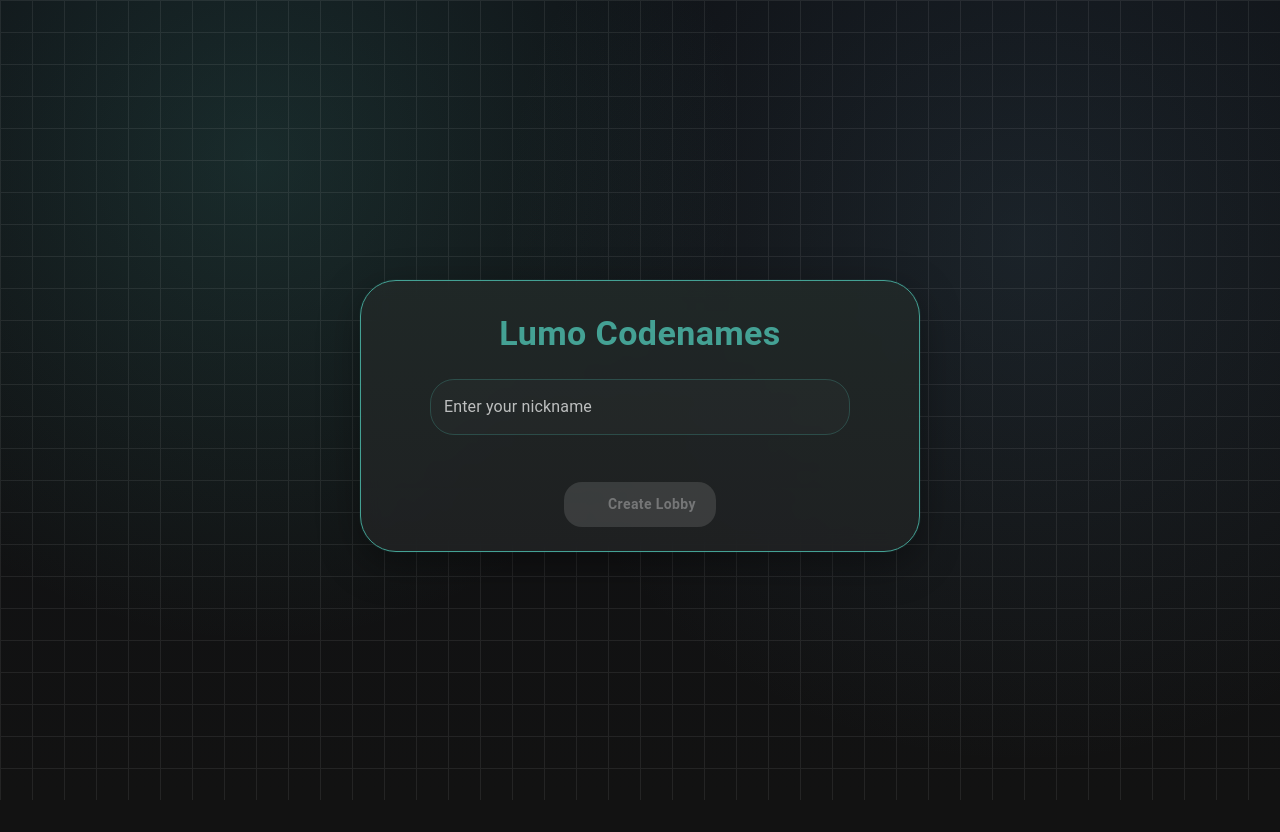
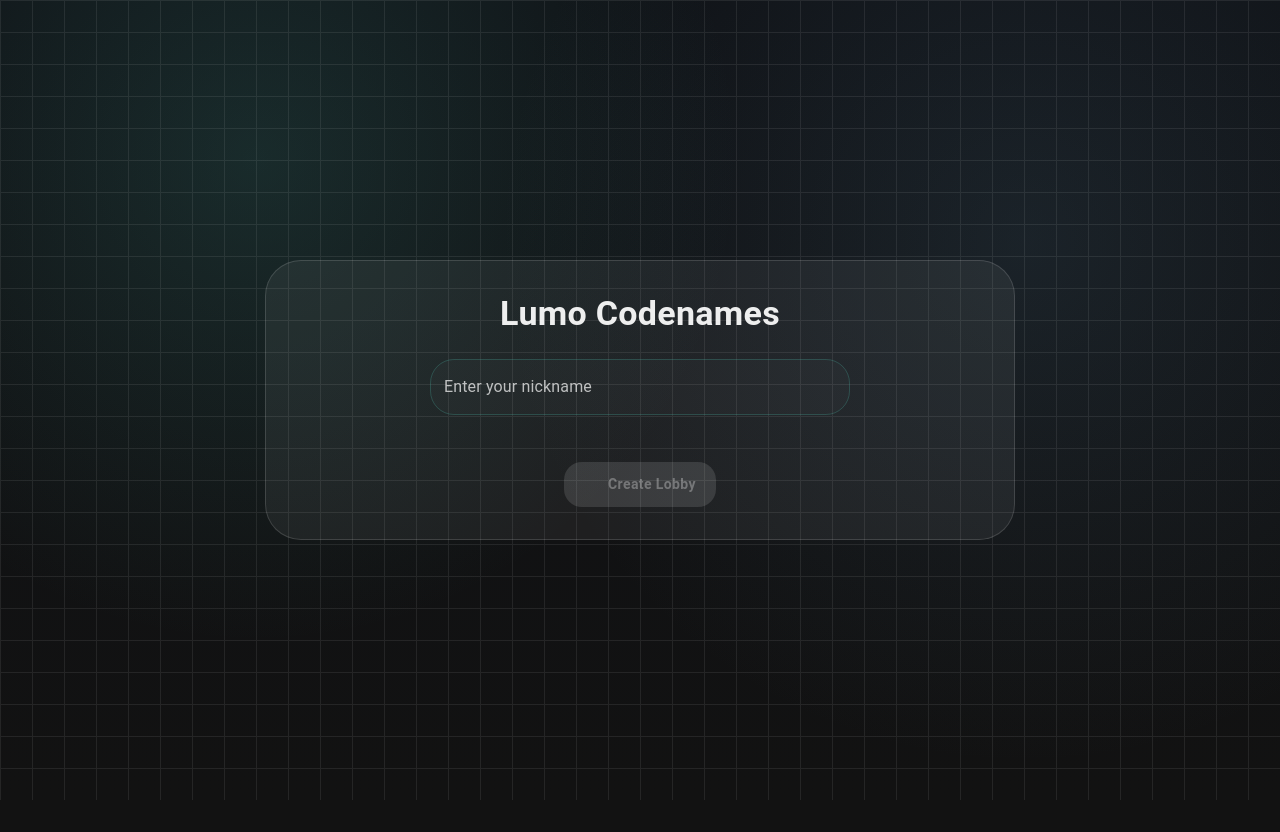
Before and after one commit to Momin2004/codenames, a React (Vite) app: page / in a window 1280 px wide. After the commit the page ends 800 px from the top, so only its background shows below. Built offline with nearby package versions, Linux system fonts and the light colour scheme; no server answers; some icons are missing.

Commit message:
Improve UI visuals

```diff
--- a/src/components/board/TileDisplay.tsx
+++ b/src/components/board/TileDisplay.tsx
@@ -7,10 +7,8 @@ interface TileDisplayProps {
 }
 
 function getTileBg(tile: Tile) {
-  // Not guessed => always neutral (public board shouldn't leak)
   if (!tile.isGuessed) return "rgba(255,255,255,0.08)";
 
-  // Guessed => reveal actual type color
   switch (tile.type) {
     case TileType.Red:
       return "rgba(244, 67, 54, 0.55)";
@@ -53,7 +51,6 @@ const useStyles = (tile: Tile) => {
       position: "relative",
       width: "100%",
       height: "100%",
-      // keep your flip if you like it; remove these 2 lines to disable flipping entirely
       transform: tile.isGuessed ? "rotateY(180deg)" : "rotateY(0deg)",
       transition: "transform 0.6s",
       transformStyle: "preserve-3d",
--- a/src/components/home/CreateLobbyCard.tsx
+++ b/src/components/home/CreateLobbyCard.tsx
@@ -20,11 +20,11 @@ const schema = yup.object({
 const useStyles = () =>
   createSxStyles({
     root: {
-      width: "min(750px, 100%)",
+
     },
 
     surface: {
-      width: "100%",
+
       borderRadius: 3,
       border: "1px solid",
       borderColor: "primary.main",
@@ -75,7 +75,6 @@ const useStyles = () =>
     },
 
     actions: {
-      width: "100%",
       display: "flex",
       justifyContent: "center",
       flexWrap: "wrap",
@@ -118,7 +117,6 @@ export const CreateLobbyCard = () => {
             <Stack spacing={3} alignItems="center">
               <Stack spacing={1} sx={styles.inputSection}>
                 <TextField
-                  fullWidth
                   name="username"
                   label="Enter your nickname"
                   value={values.username}
--- a/src/components/layout/Background.tsx
+++ b/src/components/layout/Background.tsx
@@ -76,8 +76,8 @@ export function Background({ children }: PropsWithChildren) {
         startLoop();
       }}
       sx={{
-        position: "relative",
-        height: "100dvh",
+        position: "fixed",
+        inset: 0,
         width: "100%",
         overflow: "hidden",
 
@@ -150,7 +150,7 @@ export function Background({ children }: PropsWithChildren) {
           boxSizing: "border-box",
         }}
       >
-        <Box sx={{ width: "100%", maxWidth: 560 }}>{children}</Box>
+        <Box sx={{ width: "100%" }}>{children}</Box>
       </Box>
     </Box>
   );
--- a/src/components/layout/CardShell.tsx
+++ b/src/components/layout/CardShell.tsx
@@ -1,4 +1,4 @@
-import { Box, Card, CardContent, Stack, Typography } from "@mui/material";
+import { Box, Stack, Typography } from "@mui/material";
 import type { ReactNode } from "react";
 import { createSxStyles } from "@/utils/createSxStyles";
 
@@ -12,14 +12,17 @@ const useStyles = () =>
     card: {
       width: "100%",
       borderRadius: 3,
+      position: "relative",
+      overflow: "hidden",
+
+      bgcolor: "rgba(255,255,255,0.06)",
       border: "1px solid",
-      borderColor: "primary.main",
-      bgcolor: "rgba(30, 30, 30, 0.88)",
-      backdropFilter: "blur(10px)",
-      backgroundImage:
-        "linear-gradient(180deg, rgba(68,161,148,0.08) 0%, rgba(83,125,150,0.04) 100%)",
-      boxShadow:
-        "0 12px 40px rgba(0,0,0,0.35), 0 0 0 1px rgba(68,161,148,0.08)",
+      borderColor: "rgba(255,255,255,0.14)",
+
+      boxShadow: "none",
+      backdropFilter: "none",
+      WebkitBackdropFilter: "none",
+      backgroundImage: "none",
     },
 
     cardContent: {
@@ -27,8 +30,8 @@ const useStyles = () =>
     },
 
     title: {
-      color: "primary.main",
-      letterSpacing: 0.4,
+      color: "rgba(255,255,255,0.92)",
+      letterSpacing: 0.3,
       textAlign: "center",
     },
 
@@ -53,13 +56,10 @@ type FooterAlign = "left" | "center" | "right";
 export type CardShellProps = {
   title?: ReactNode;
   children: ReactNode;
-
   centerContent?: boolean;
   minHeight?: number;
-
   actions?: ReactNode;
   actionsAlign?: FooterAlign;
-
   width?: string;
 };
 
@@ -83,8 +83,8 @@ export function CardShell({
 
   return (
     <Box sx={{ ...styles.root, ...(width ? { width } : null) }}>
-      <Card elevation={0} sx={styles.card}>
-        <CardContent sx={styles.cardContent}>
+      <Box sx={styles.card}>
+        <Box sx={styles.cardContent}>
           <Stack spacing={3} alignItems="center">
             {title ? (
               typeof title === "string" ? (
@@ -111,8 +111,8 @@ export function CardShell({
               <Box sx={{ ...styles.actions, justifyContent: justify }}>{actions}</Box>
             ) : null}
           </Stack>
-        </CardContent>
-      </Card>
+        </Box>
+      </Box>
     </Box>
   );
 }
--- a/src/components/lobby/LobbyDisplay.tsx
+++ b/src/components/lobby/LobbyDisplay.tsx
@@ -50,7 +50,13 @@ export const LobbyDisplay = () => {
       break;
     case LobbyState.Game:
       title = "Game"
-      body = <GameState gameId={lobby?.lobby?.currentGame} />;
+      body = (
+        <GameState
+          gameId={lobby?.lobby?.currentGame}
+          playerId={playerId!}
+          players={players}
+        />
+      );
       break;
     case LobbyState.Waiting:
       title = "Lobby"
@@ -67,4 +73,5 @@ export const LobbyDisplay = () => {
   }
 
   return <CardShell title={title} width="fit-content">{body}</CardShell>;
+  // return body
 };
--- a/src/components/lobby/states/GameState.tsx
+++ b/src/components/lobby/states/GameState.tsx
@@ -2,19 +2,25 @@ import { BoardDisplay } from "@/components/board/BoardDisplay";
 import { Typography } from "@mui/material";
 import { useQuery } from "convex/react";
 import { api } from "../../../../convex/_generated/api";
-import type { Id } from "../../../../convex/_generated/dataModel";
-import { useEffect, useMemo } from "react";
+import type { Id, Doc } from "../../../../convex/_generated/dataModel";
+import { useEffect } from "react";
 import { toTileFromPublic } from "@/types/board"; // the mapper we made earlier
 import { tileTemplate } from "@/utils/tileTemplate";
 
 type GameStateProps = {
   gameId: Id<"game"> | null | undefined;
+  playerId: Id<"player">;
+  players: Doc<"player">[];
 };
 
-export function GameState({ gameId }: GameStateProps) {
-  // Always call useQuery; skip when no gameId
+export function GameState
+  ({
+    gameId,
+    playerId,
+    players
+  }: GameStateProps) {
   const board = useQuery(
-    api.GameFunctions.getPublicBoard, // use public board
+    api.GameFunctions.getPublicBoard,
     gameId ? { gameId } : "skip"
   );
 
@@ -29,6 +35,6 @@ export function GameState({ gameId }: GameStateProps) {
     return <Typography>Loading board…</Typography>;
   }
 
-  const tiles = board.map(toTileFromPublic); // converts bigint|null type -> TileType
+  const tiles = board.map(toTileFromPublic);
   return <BoardDisplay tiles={tiles ?? tileTemplate} />;
 }
--- a/src/utils/createSxStyles.ts
+++ b/src/utils/createSxStyles.ts
@@ -1,8 +1,8 @@
 import type { SxProps, Theme } from '@mui/material';
 import { DependencyList, useMemo } from 'react';
 
-type VlcStyles<T extends string> = Record<T, SxProps<Theme>>;
+type Styles<T extends string> = Record<T, SxProps<Theme>>;
 
-export function createSxStyles<T extends string>(styles: VlcStyles<T>, dependencies: DependencyList = []) {
+export function createSxStyles<T extends string>(styles: Styles<T>, dependencies: DependencyList = []) {
   return useMemo(() => styles, [styles, ...dependencies]);
 }
```
Lines whose indentation alone changed are shown as unchanged.
